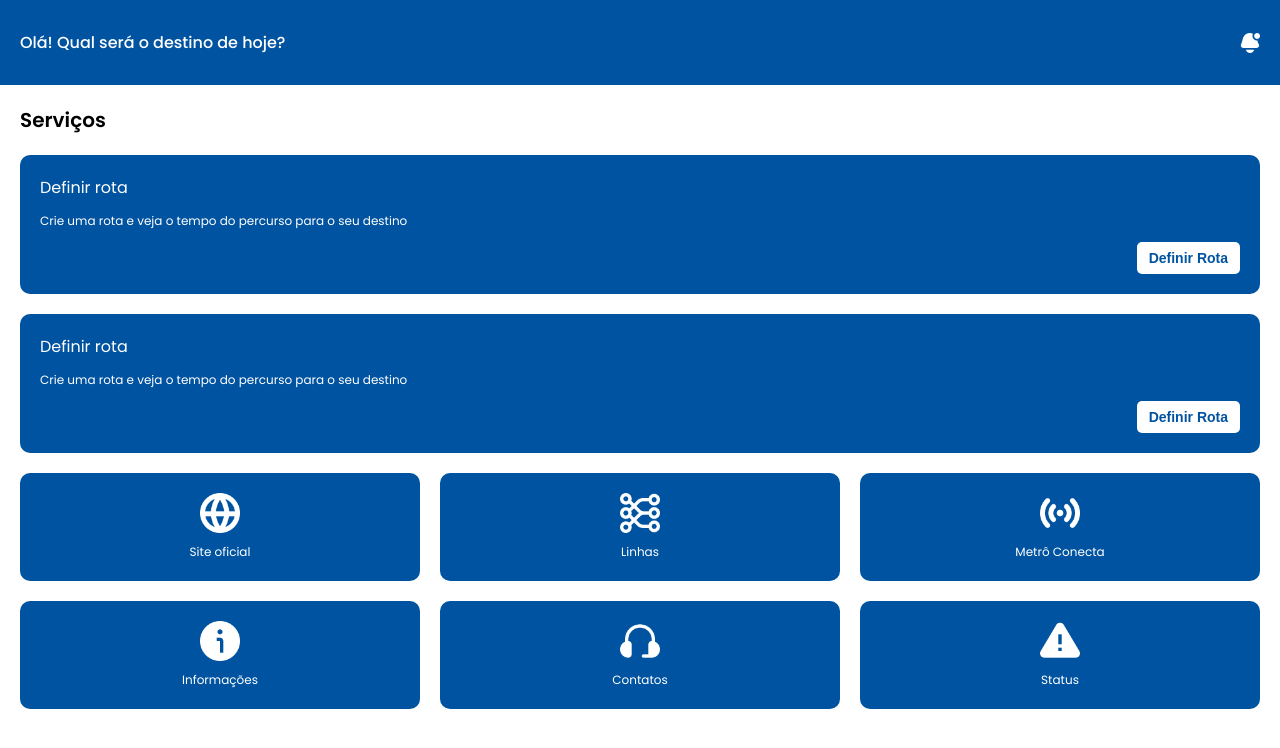
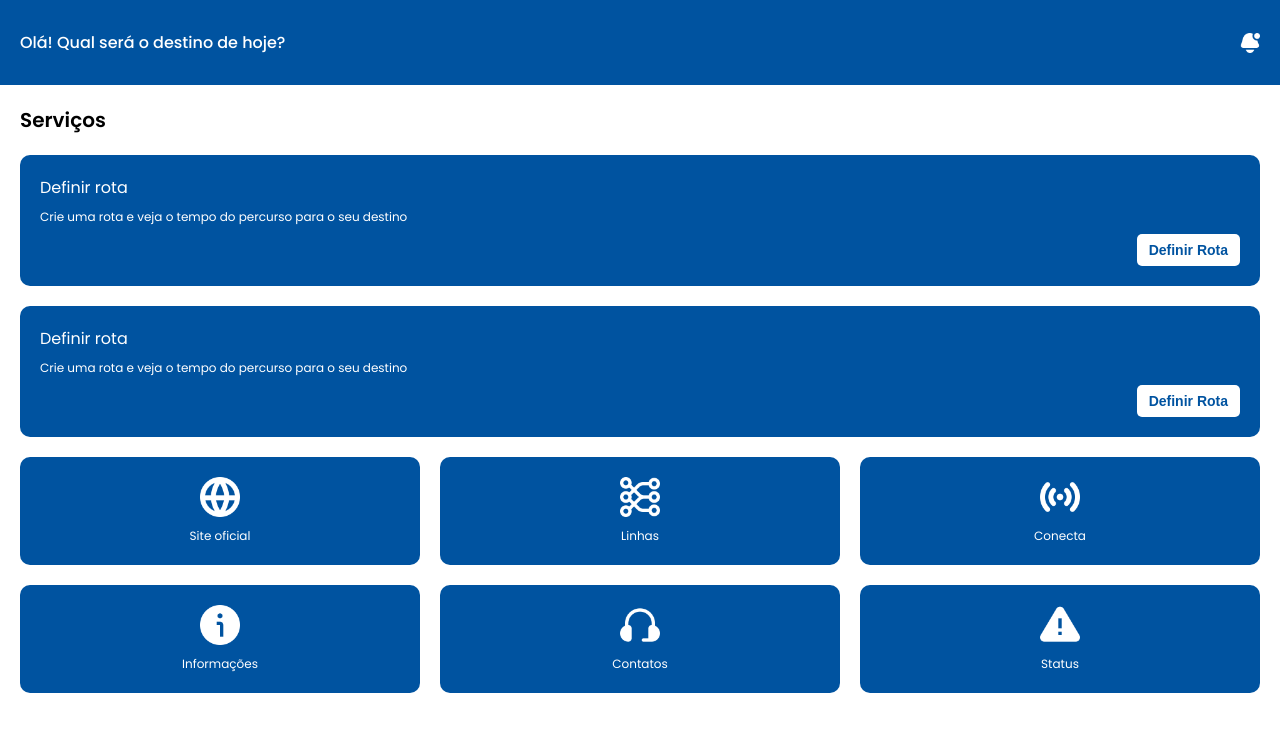
Before and after one commit to iemaneul/metro-sp, a plain HTML site: page index.html in a window 1280 px wide. Drawn offline with Linux system fonts and the light colour scheme; a script that the page names is missing.

Commit message:
new adjusts

```diff
--- a/css/style.css
+++ b/css/style.css
@@ -94,7 +94,7 @@ border-bottom:1px solid #ddd;
 
 #infos .main-services > div p.description {
     font-size: 12px;
-    margin: 12px 0px;
+    margin: 8px 0px;
 }
 
 #infos .main-services > div button {
--- a/index.html
+++ b/index.html
@@ -17,7 +17,7 @@
                 <h1>Olá! Qual será o destino de hoje?</h1>
             </div>
             <div class="notification">
-                <img src="/assets/icons/bell.png" alt="">
+                <img src="assets/icons/bell.png" alt="">
             </div>
         </div>
     </section>
@@ -51,7 +51,7 @@
             </div>
             <div>
                 <img src="assets/icons/connect.png" alt="">
-                <p>Metrô Conecta</p>
+                <p>Conecta</p>
             </div>
             <div>
                 <img src="assets/icons/info.png" alt="">
```
